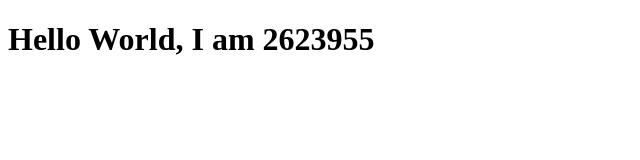
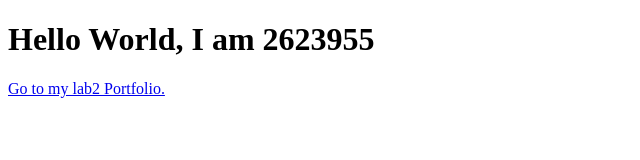
Before and after one commit to tshiyamo-m/Lab-1, a plain HTML site: page index.html in a window 1280 px wide. Shown: the whole page, without its empty margins (0-640 px from the left). Drawn offline with Linux system fonts and the light colour scheme.

Commit message:
Update index.html

```diff
--- a/index.html
+++ b/index.html
@@ -7,5 +7,6 @@
 </head>
 <body>
     <h1>Hello World, I am 2623955</h1>
+    <a href= "2623955-lab2.html">Go to my lab2 Portfolio.</a>
 </body>
 </html>
```
